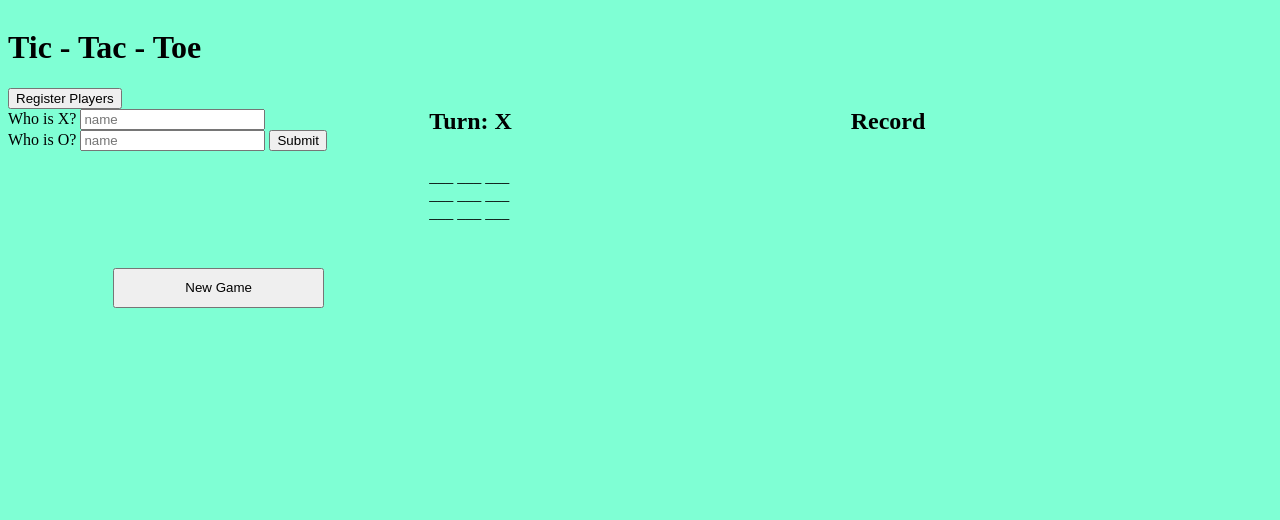
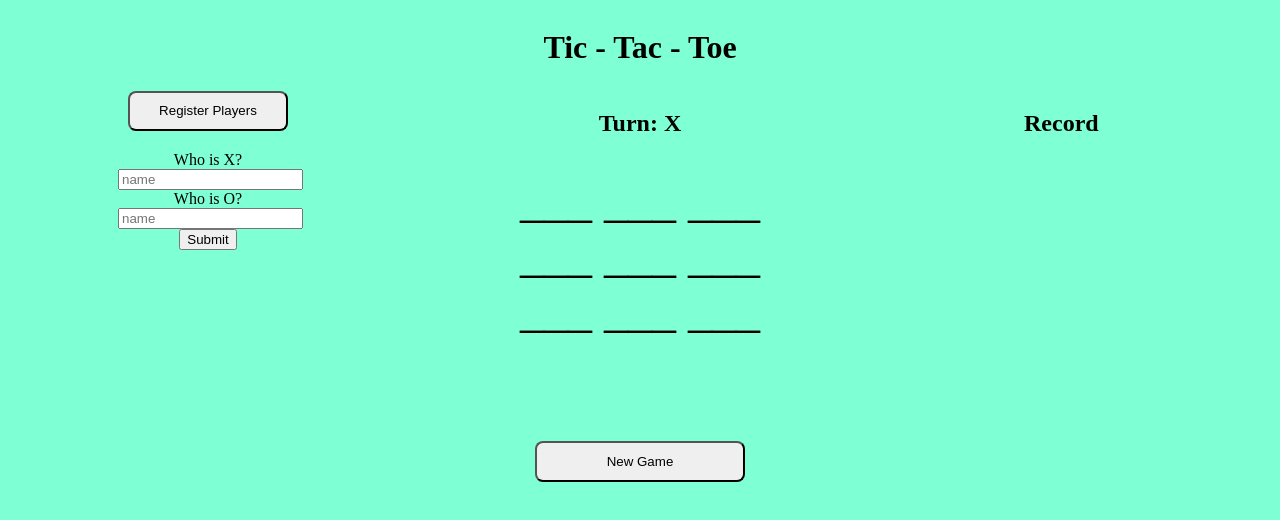
Before and after one commit to slhodak/hrsf116-tic-tac-toe, a website: page public/index.html in a window 1280 px wide. Both pictures are taken after a click on the button "Register Players". Drawn offline with Linux system fonts and the light colour scheme.

Commit message:
Polishing grid style

```diff
--- a/public/app.js
+++ b/public/app.js
@@ -11,13 +11,13 @@ resetButton.addEventListener('click', (e) => {
 });
 let showFormButton = document.getElementById('showPlayersForm');
 showFormButton.addEventListener('click', (e) => {
-  let form = document.getElementById('setPlayerX');
+  let form = document.getElementById('setPlayers');
   form.hidden = !form.hidden;
 });
-let playerXForm = document.getElementById('setPlayerX');
-playerXForm.addEventListener('submit', (e) => {
+let playersForm = document.getElementById('setPlayers');
+playersForm.addEventListener('submit', (e) => {
   Game.registerPlayers(e.target[0].value, e.target[1].value);
-  playerXForm.hidden = true;
+  playersForm.hidden = true;
 });
 
 // Models
--- a/public/index.html
+++ b/public/index.html
@@ -8,11 +8,11 @@
   <title>Tic-Tac-Toe</title>
 </head>
 <body>
-  <h1>Tic - Tac - Toe</h1>
+  <h1 id="titleHeader">Tic - Tac - Toe</h1>
   <!-- turns flipper -->
   <div id="playersForm">
     <button id="showPlayersForm">Register Players</button>
-    <form action="#" id="setPlayerX" hidden="true">
+    <form action="#" id="setPlayers" hidden="true">
       <label>Who is X?</label>
       <input type="text" placeholder="name"></input><br>
       <label>Who is O?</label>
--- a/public/style.css
+++ b/public/style.css
@@ -1,5 +1,6 @@
 html {
   background-color: aquamarine;
+  text-align: center;
 }
 
 body {
@@ -10,14 +11,37 @@ body {
     "topLeft  topLeft  title  title  topRight  topRight"
     "regPlay  regPlay  turns  turns  record    record "
     "regPlay  regPlay  board  board  record    record "
-    "reset    reset    board  board  record    record "
+    "midLeft  midLeft    board  board  record    record "
     "botLeft  botLeft  result  result  botRight  botRight"
-    "lFooter  lFooter  mFoot  mFoot  rFooter  rFooter"
+    "lFooter  lFooter  reset reset rFooter  rFooter"
   ;
+}
+
+button {
+  border-radius: 8px;
+}
+
+#titleHeader {
+  grid-area: title;
 }
 
 #playersForm {
   grid-area: regPlay;
+  display: grid;
+  grid-template-rows: repeat(3, 50px);
+  grid-template-columns: repeat(4, 100px);
+}
+#playersForm button {
+  grid-area: 1 / 2 / 2 / 4;
+  height: 40px;
+  width: 80%;
+  justify-self: center;
+}
+#setPlayers {
+  grid-area: 2 / 2 / 3 / 4;
+}
+#setPlayers {
+  margin: 10px;
 }
 
 #turn {
@@ -26,6 +50,7 @@ body {
 
 #board {
   grid-area: board;
+  font-size: 3em;
 }
 
 #record {
@@ -36,7 +61,6 @@ body {
   grid-area: result;
 }
 
-
 #reset {
   grid-area: reset;
   align-self: center;
```
